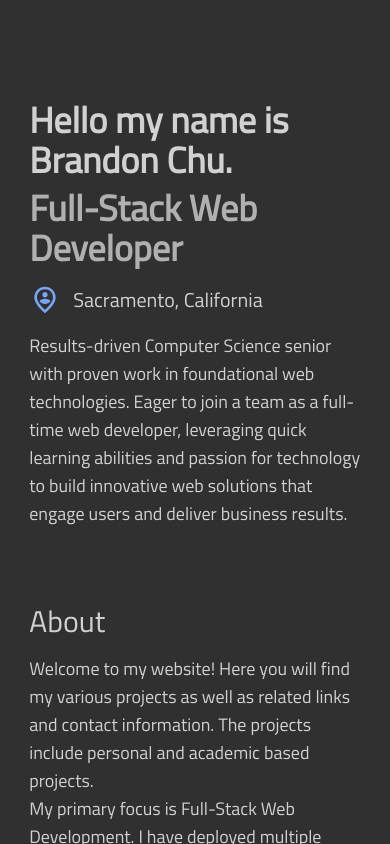
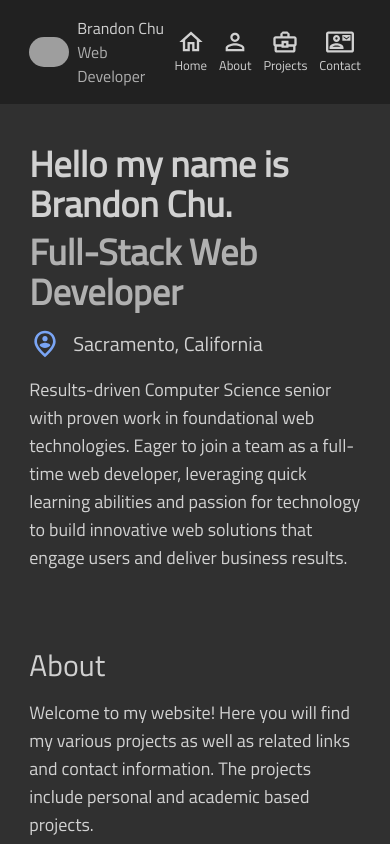
Before and after one commit to BrandonC123/portfolio, a Next.js app: page / in a window 390 px wide. Shown: the top 844 px of the page. Built offline with nearby package versions, Linux system fonts and the light colour scheme; grey boxes are pictures that could not be loaded.

Commit message:
Make layout responsive

```diff
--- a/src/pages/index.jsx
+++ b/src/pages/index.jsx
@@ -7,12 +7,84 @@ import {
   PersonPinCircleOutlined,
 } from "@mui/icons-material";
 import Contact from "../components/Contact";
-
 const { default: Head } = require("next/head");
 
 const HomePageContent = () => {
+  function updateScrollToContainer(container) {
+    const homeContainer = document.getElementById("home");
+    const aboutContainer = document.getElementById("about");
+    const projectsContainer = document.getElementById("projects");
+    const contactContainer = document.getElementById("contact");
+    switch (container) {
+      case "home":
+        homeContainer.scrollIntoView({ behavior: "smooth", block: "center" });
+        break;
+      case "about":
+        aboutContainer.scrollIntoView({ behavior: "smooth", block: "center" });
+        break;
+      case "projects":
+        projectsContainer.scrollIntoView({
+          behavior: "smooth",
+          block: "start",
+        });
+        break;
+      case "contact":
+        contactContainer.scrollIntoView({
+          behavior: "smooth",
+          block: "center",
+        });
+        break;
+      default:
+        break;
+    }
+  }
   return (
-    <main data-theme='base' className='bg-base-100 flex'>
+    <main data-theme='base' className='bg-base-100 md:flex'>
+      <header className='md:hidden bg-base-200 z-10 sticky top-0'>
+        <div className='py-4 w-[85vw] mx-auto justify-between flex items-center'>
+          <div className='flex gap-2 items-center justify-center'>
+            <img
+              src='https://media.licdn.com/dms/image/C5603AQHpDXHAJlO2Dg/profile-displayphoto-shrink_100_100/0/1662268175900?e=1709769600&v=beta&t=XsBExfa9ulVfgYVClaA0Ht5P6iWyfSx2Vg3b5bgIC54'
+              alt=''
+              className='rounded-full w-10 h-14-'
+            />
+            <div>
+              <p>Brandon Chu</p>
+              <p className='opacity-80'>Web Developer</p>
+            </div>
+          </div>
+          <div className='flex gap-3'>
+            <button
+              onClick={() => updateScrollToContainer("home")}
+              className='flex flex-col items-center hover:bg-base-100 rounded-lg'
+            >
+              <HomeOutlined style={{ fontSize: "1.75rem" }} />
+              <small>Home</small>
+            </button>
+            <button
+              onClick={() => updateScrollToContainer("about")}
+              className='flex items-center flex-col hover:bg-base-100 rounded-lg'
+            >
+              <PersonOutlineOutlined style={{ fontSize: "1.75rem" }} />
+              <small>About</small>
+            </button>
+            <button
+              onClick={() => updateScrollToContainer("projects")}
+              className='flex items-center flex-col hover:bg-base-100 rounded-lg'
+            >
+              <BusinessCenterOutlined style={{ fontSize: "1.75rem" }} />
+              <small>Projects</small>
+            </button>
+            <button
+              onClick={() => updateScrollToContainer("contact")}
+              className='flex items-center flex-col hover:bg-base-100 rounded-lg'
+            >
+              <ContactMailOutlined style={{ fontSize: "1.75rem" }} />
+              <small>Contact</small>
+            </button>
+          </div>
+        </div>
+      </header>
       <aside className='hidden md:block bg-base-200 xl:w-[13vw] px-2 lg:px-6 h-screen sticky top-0'>
         <div className='flex flex-col mt-10 items-center justify-center mb-4'>
           <img
@@ -23,7 +95,7 @@ const HomePageContent = () => {
           <p>Brandon Chu</p>
           <p className='opacity-80'>Web Developer</p>
         </div>
-        <div className='flex gap-3 justify-center items-center mb-4'>
+        <div className='flex gap-4 justify-center items-center mb-4'>
           <a
             href='https://www.linkedin.com/in/brandon-chu-02a87b23a/'
             target='_blank'
@@ -55,26 +127,42 @@ const HomePageContent = () => {
           </a>
         </div>
         <div className='flex flex-col items-center xl:items-stretch'>
-          <button className='flex items-center hover:bg-base-100 gap-3 p-2 rounded-lg'>
+          <button
+            onClick={() => updateScrollToContainer("home")}
+            className='flex flex-col xl:flex-row items-center hover:bg-base-100 xl:gap-3 p-2 rounded-lg'
+          >
             <HomeOutlined />
             <span className='hidden xl:block'>Home</span>
+            <small className='xl:hidden'>Home</small>
           </button>
-          <button className='flex items-center hover:bg-base-100 gap-3 p-2 rounded-lg'>
+          <button
+            onClick={() => updateScrollToContainer("about")}
+            className='flex flex-col xl:flex-row items-center hover:bg-base-100 xl:gap-3 p-2 rounded-lg'
+          >
             <PersonOutlineOutlined />
             <span className='hidden xl:block'>About</span>
+            <small className='xl:hidden'>About</small>
           </button>
-          <button className='flex items-center hover:bg-base-100 gap-3 p-2 rounded-lg'>
+          <button
+            onClick={() => updateScrollToContainer("projects")}
+            className='flex flex-col xl:flex-row items-center hover:bg-base-100 xl:gap-3 p-2 rounded-lg'
+          >
             <BusinessCenterOutlined />
             <span className='hidden xl:block'>Projects</span>
+            <small className='xl:hidden'>Projects</small>
           </button>
-          <button className='flex items-center hover:bg-base-100 gap-3 p-2 rounded-lg'>
+          <button
+            onClick={() => updateScrollToContainer("contact")}
+            className='flex flex-col xl:flex-row items-center hover:bg-base-100 xl:gap-3 p-2 rounded-lg'
+          >
             <ContactMailOutlined />
             <span className='hidden xl:block'>Contact</span>
+            <small className='xl:hidden'>Contact</small>
           </button>
         </div>
       </aside>
-      <div className='w-[85vw] lg:w-[60vw] xl:w-[50vw] mx-auto'>
-        <section id='home' className='mt-[100px] mb-[75px]'>
+      <div className='w-[85vw] md:w-[70vw] lg:w-[60vw] xl:w-[50vw] mx-auto'>
+        <section id='home' className='mt-10 md:mt-[100px] mb-[75px]'>
           <div className='mb-4'>
             <h1 className='text-4xl font-semibold mb-2'>
               Hello my name is Brandon Chu. <br />
@@ -143,8 +231,8 @@ const HomePageContent = () => {
                     California State University, Sacramento
                   </span>{" "}
                   <br />
-                  Bachelor of Science in Computer Science - Dean's Honor List
-                  2020-2024, GPA: 3.8
+                  Bachelor of Science - Computer Science <br /> Dean's Honor
+                  List 2020-2024, GPA: 3.832
                 </p>
                 <p></p>
               </div>
```
